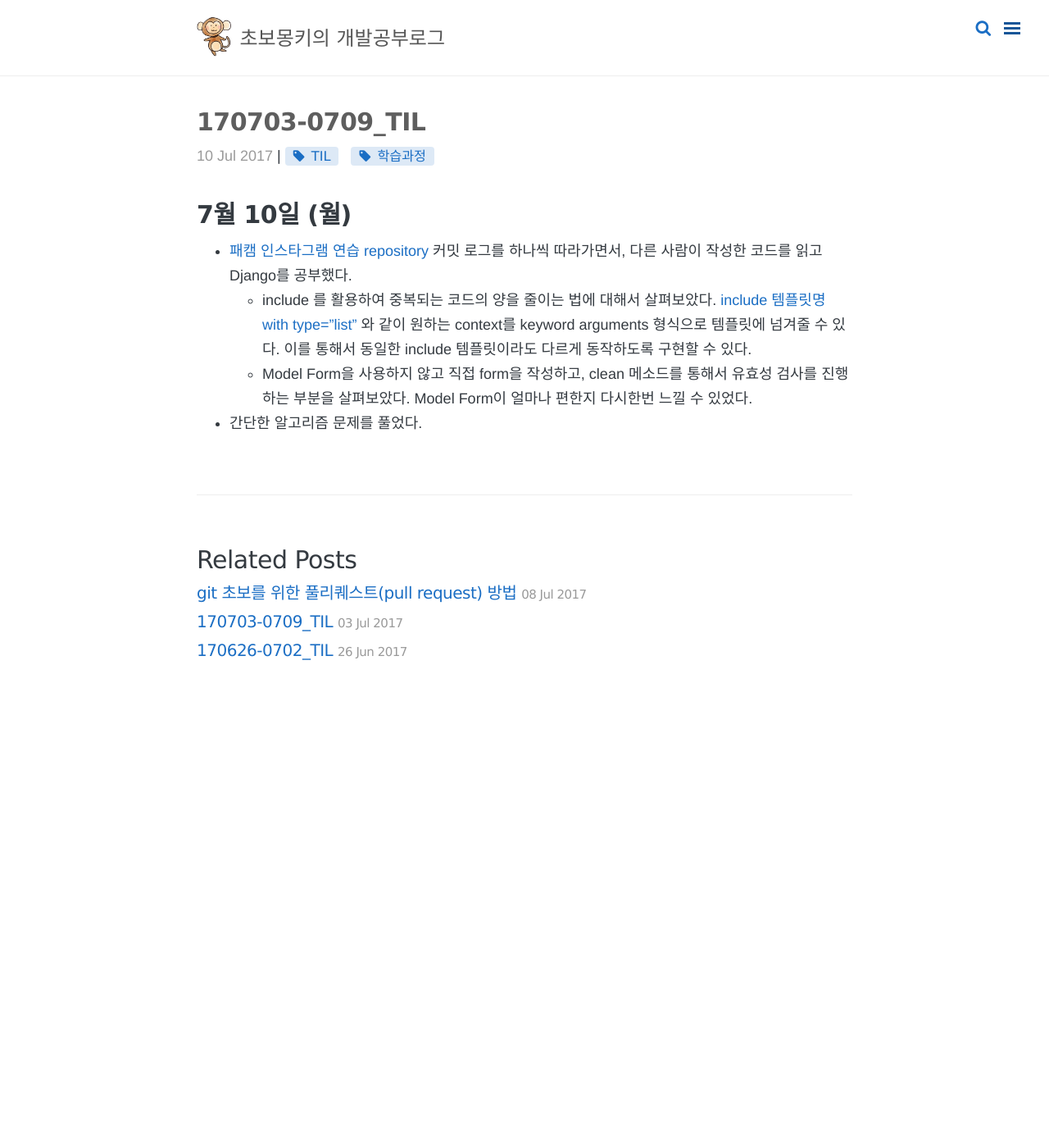
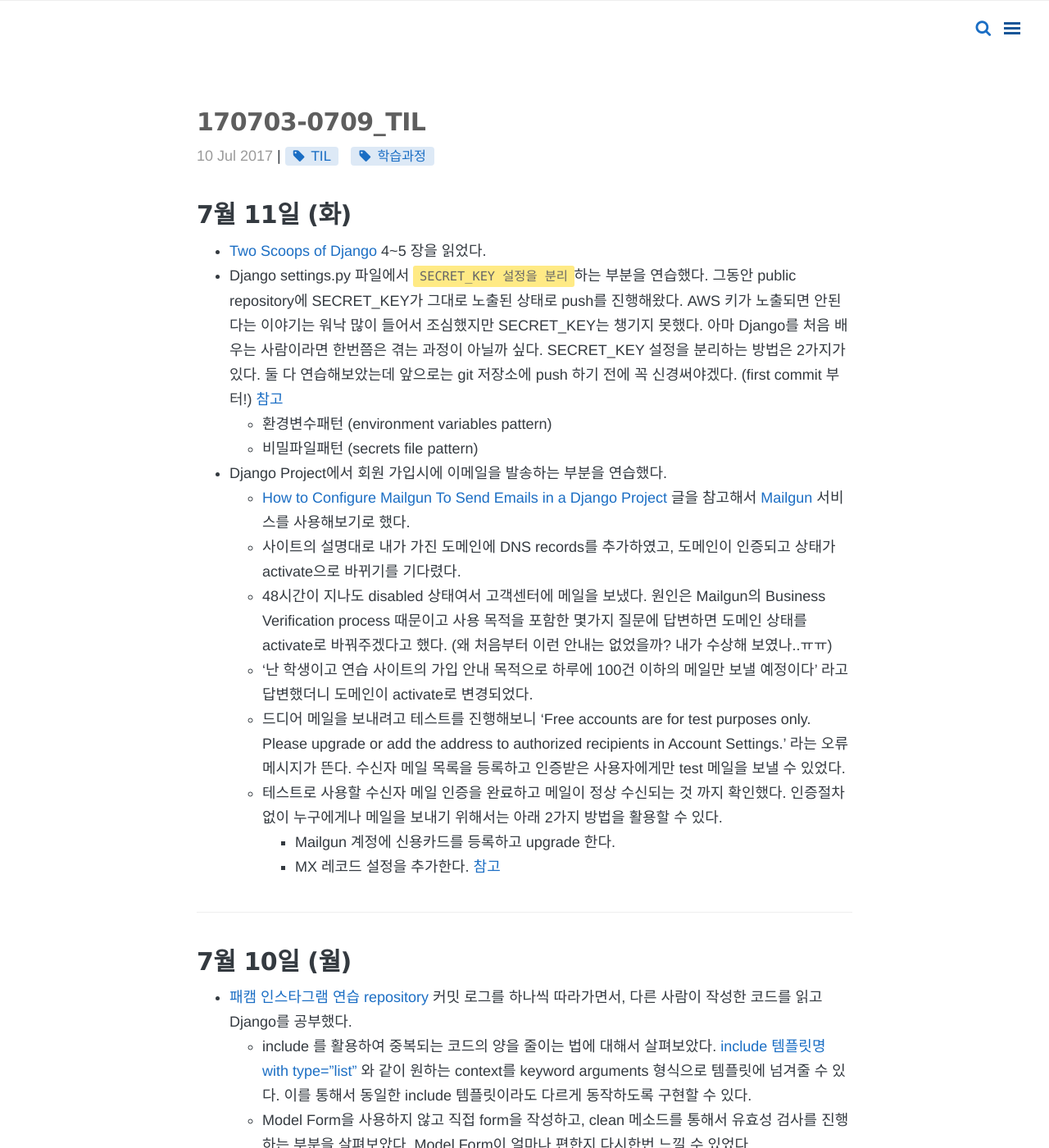
Before and after one commit to wayhome25/wayhome25.github.io, a Jekyll site: the page built from _posts/TIL(Today I Learned)/2017-07-10-07-16-TIL.md, in a window 1280 px wide and 1400 px high. Shown: the whole window at 82% size. Built offline with Jekyll 4.4.1, drawn with Linux system fonts in a browser that asks for light colours; nearby versions of some CDN libraries; comment, search, counter and statistics services are not loaded.

Commit message:
add blog post

```diff
--- a/_posts/TIL(Today I Learned)/2017-07-10-07-16-TIL.md
+++ b/_posts/TIL(Today I Learned)/2017-07-10-07-16-TIL.md
@@ -6,7 +6,22 @@ permalink: /til/:year/:month/:day/:title/
 tags: [TIL, 학습과정]
 comments: true
 ---
+# 7월 11일 (화)
+-  [Two Scoops of Django](https://www.twoscoopspress.com/products/two-scoops-of-django-1-11) 4~5 장을 읽었다.
+- Django settings.py 파일에서 `SECRET_KEY 설정을 분리`하는 부분을 연습했다. 그동안 public repository에 SECRET_KEY가 그대로 노출된 상태로 push를 진행해왔다. AWS 키가 노출되면 안된다는 이야기는 워낙 많이 들어서 조심했지만 SECRET_KEY는 챙기지 못했다. 아마 Django를 처음 배우는 사람이라면 한번쯤은 겪는 과정이 아닐까 싶다. SECRET_KEY 설정을 분리하는 방법은 2가지가 있다. 둘 다 연습해보았는데 앞으로는 git 저장소에 push 하기 전에 꼭 신경써야겠다. (first commit 부터!)  [참고](https://mingrammer.com/ways-to-manage-the-configuration-in-python)
+  - 환경변수패턴 (environment variables pattern)
+  - 비밀파일패턴 (secrets file pattern)
+- Django Project에서 회원 가입시에 이메일을 발송하는 부분을 연습했다.
+  - [How to Configure Mailgun To Send Emails in a Django Project](https://simpleisbetterthancomplex.com/tutorial/2017/05/27/how-to-configure-mailgun-to-send-emails-in-a-django-app.html) 글을 참고해서 [Mailgun](https://www.mailgun.com/) 서비스를 사용해보기로 했다.
+  - 사이트의 설명대로 내가 가진 도메인에 DNS records를 추가하였고, 도메인이 인증되고 상태가 activate으로 바뀌기를 기다렸다.
+  - 48시간이 지나도 disabled 상태여서 고객센터에 메일을 보냈다. 원인은 Mailgun의 Business Verification process 때문이고 사용 목적을 포함한 몇가지 질문에 답변하면 도메인 상태를 activate로 바꿔주겠다고 했다. (왜 처음부터 이런 안내는 없었을까? 내가 수상해 보였나..ㅠㅠ)
+  - '난 학생이고 연습 사이트의 가입 안내 목적으로 하루에 100건 이하의 메일만 보낼 예정이다' 라고 답변했더니 도메인이 activate로 변경되었다.
+  - 드디어 메일을 보내려고 테스트를 진행해보니 'Free accounts are for test purposes only. Please upgrade or add the address to authorized recipients in Account Settings.' 라는 오류 메시지가 뜬다. 수신자 메일 목록을 등록하고 인증받은 사용자에게만 test 메일을 보낼 수 있었다.
+  - 테스트로 사용할 수신자 메일 인증을 완료하고 메일이 정상 수신되는 것 까지 확인했다. 인증절차 없이 누구에게나 메일을 보내기 위해서는 아래 2가지 방법을 활용할 수 있다.
+    - Mailgun 계정에 신용카드를 등록하고 upgrade 한다.
+    - MX 레코드 설정을 추가한다. [참고](https://www.lesstif.com/pages/viewpage.action?pageId=30704922)
 
+---
 # 7월 10일 (월)
 - [패캠 인스타그램 연습 repository](https://github.com/Fastcampus-WPS-5th/Instagram/commits/master) 커밋 로그를 하나씩 따라가면서, 다른 사람이 작성한 코드를 읽고 Django를 공부했다.
   - include 를 활용하여 중복되는 코드의 양을 줄이는 법에 대해서 살펴보았다. [include 템플릿명 with type="list"](https://docs.djangoproject.com/en/1.11/ref/templates/builtins/#include) 와 같이 원하는 context를  keyword arguments 형식으로 템플릿에 넘겨줄 수 있다. 이를 통해서 동일한 include 템플릿이라도 다르게 동작하도록 구현할 수 있다.
```
